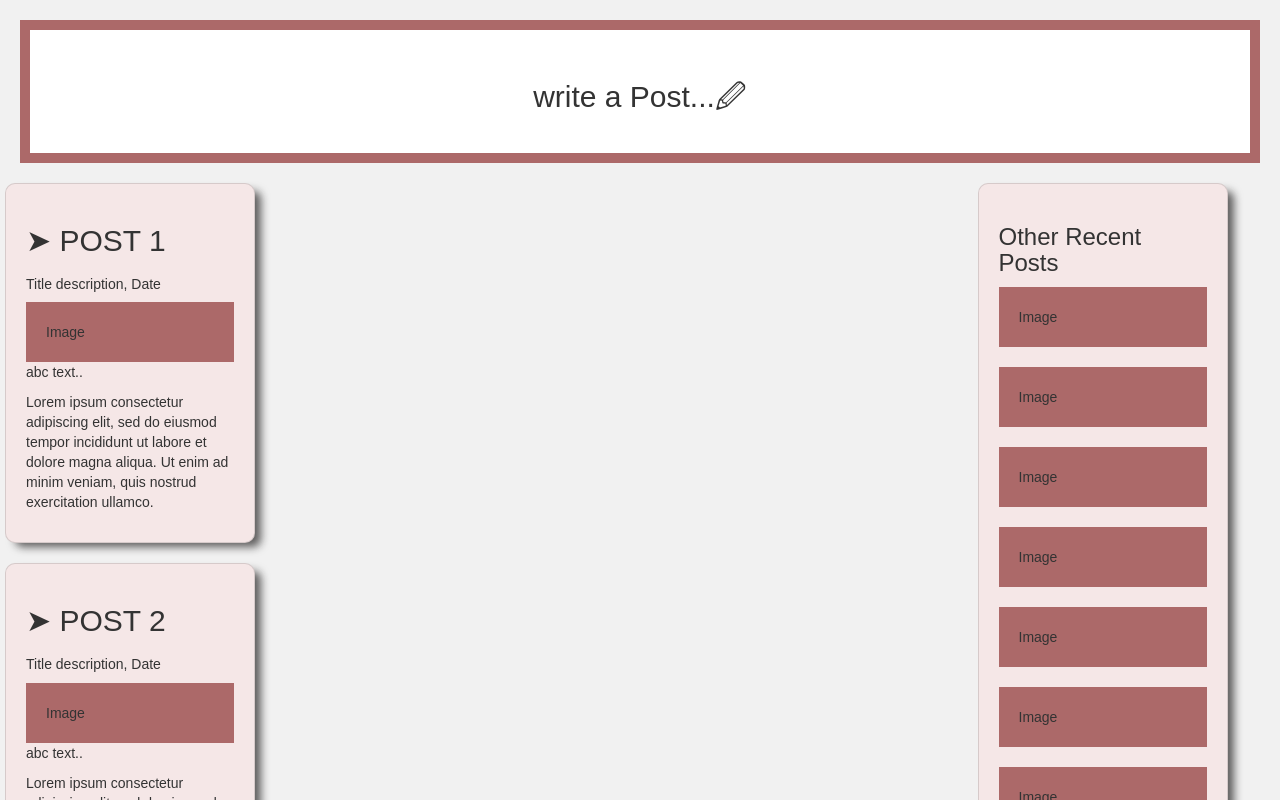
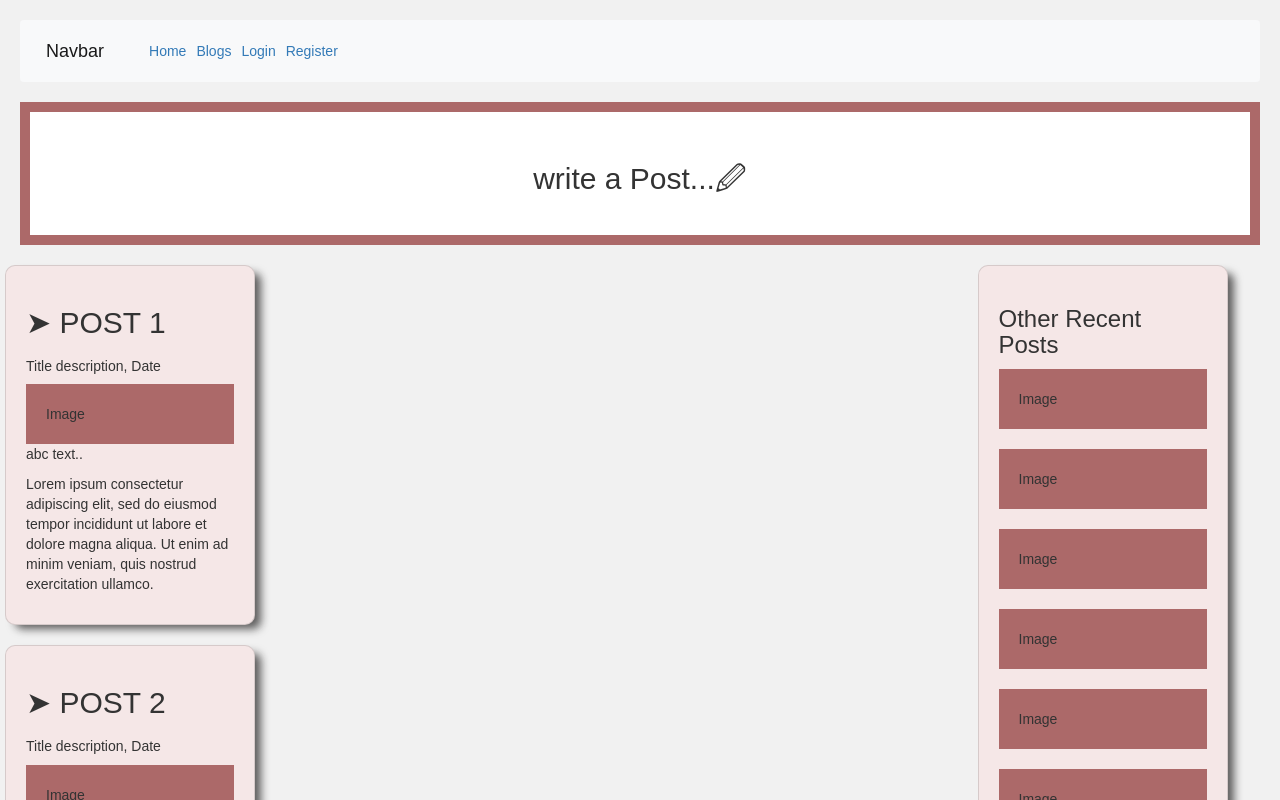
Before and after one commit to IIITG-Open-Source/Alumni-Portal, a React (Create React App) app in the folder client/: page /blogs in a window 1280 px wide. Shown: the top 800 px of the page. Built offline with nearby package versions, Linux system fonts and the light colour scheme.

Commit message:
navbar blog

```diff
--- a/client/src/blog_alumni/blog.js
+++ b/client/src/blog_alumni/blog.js
@@ -1,8 +1,11 @@
 import React,{useState} from 'react';
+import NavBar from '../navbar/navbar';
+
 import './blog.css';
 const blogPage=()=>{
   return(
     <div>
+      <NavBar/>
         <div class="header">
          <h2>write a Post...🖉 </h2>
        </div>
```
